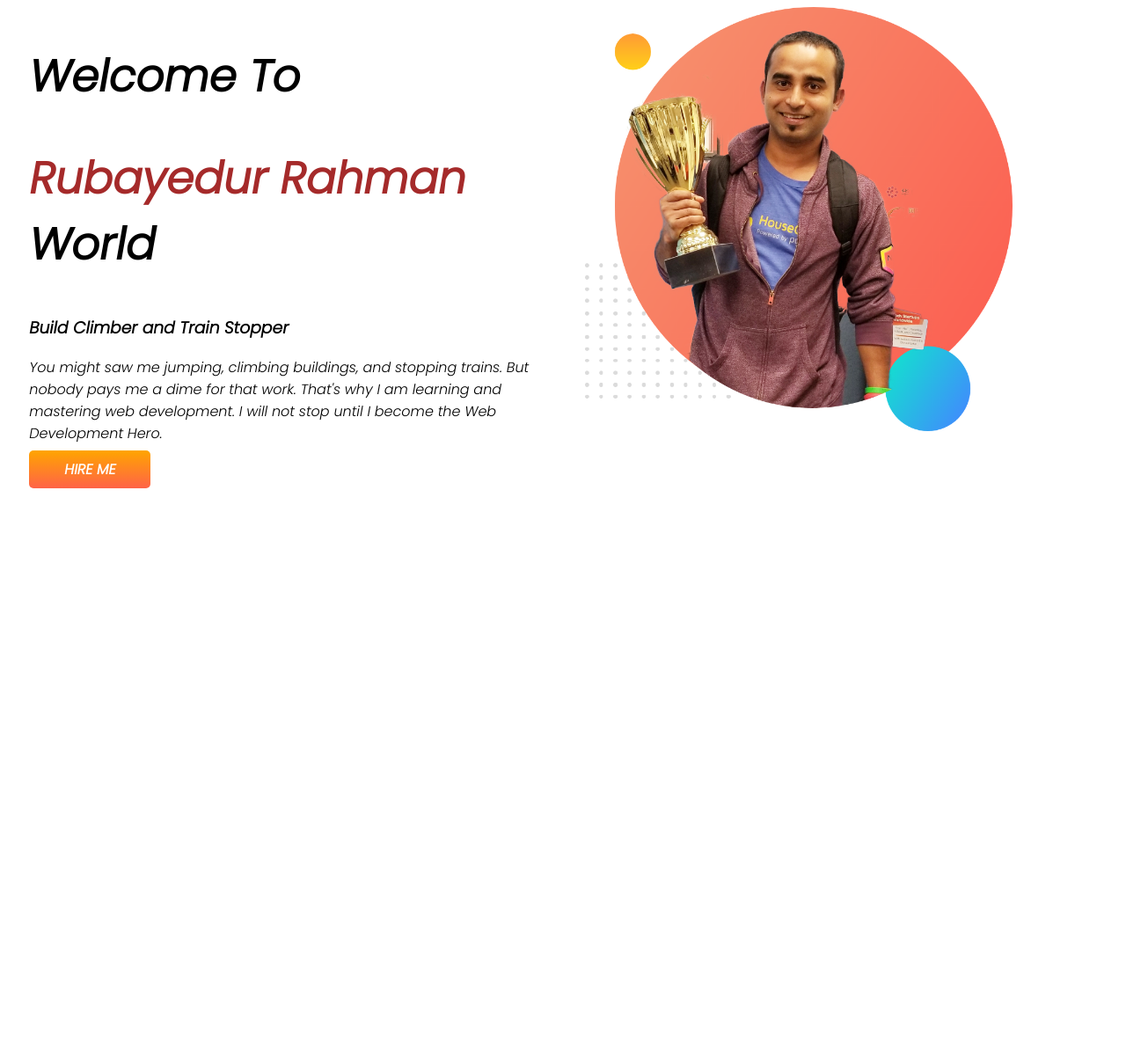
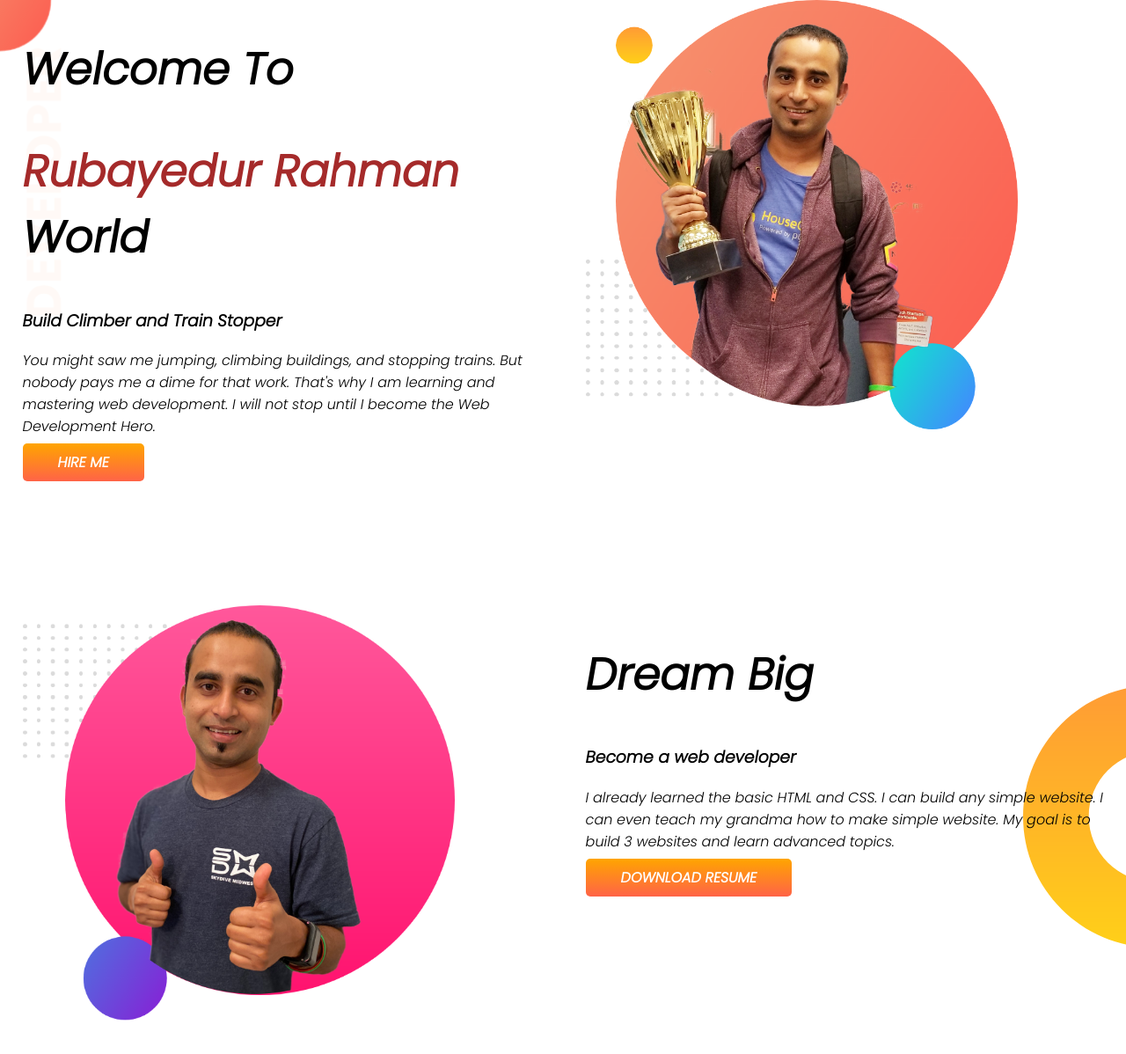
Before and after one commit to rubayedurrahman/basic-portfolio, a plain HTML site: page index.html in a window 1280 px wide. Shown: the whole page at 88% size. Before the commit the page ends 800 px from the top, so only its background shows below. Drawn offline with Linux system fonts and the light colour scheme.

Commit message:
section add

```diff
--- a/index.html
+++ b/index.html
@@ -13,7 +13,7 @@
 </head>
 
 <body>
-    <section>
+    <section class="top-banner">
         <div class="half-width">
             <h1>Welcome To</h1>
             <h1><span class="name">Rubayedur Rahman</span> World</h1>
@@ -23,11 +23,25 @@
                 That's why I am learning and mastering web development. I will not stop until I become the Web
                 Development
                 Hero.</p>
-            <a target="blank" class="hire-link" href="https://github.com/">HIRE ME</a>
+            <a class="hire-link" target="blank" class="hire-link" href="https://github.com/">HIRE ME</a>
         </div>
         <div class="half-width">
             <img src="images/jhankar.png" alt="">
         </div>
+    </section>
+    <section class="dream">
+        <div class="half-width">
+            <img src="images/jhankar2.png" alt="">
+        </div>
+        <div class="half-width">
+            <h1>Dream Big</h1>
+            <h3>Become a web developer</h3>
+            <p>I already learned the basic HTML and CSS. I can build any simple website. I can even teach my grandma how
+                to make simple website. My goal is to build 3 websites and learn advanced topics.</p>
+            <a class="hire-link" target="blank" href="">DOWNLOAD RESUME</a>
+
+        </div>
+
     </section>
 
 
--- a/style.css
+++ b/style.css
@@ -1,5 +1,6 @@
 body{
     font-family: 'Poppins', sans-serif;
+    margin: 0;
 }
 h1{
     font-size: 50px;
@@ -9,6 +10,7 @@ h1{
 }
 section{
     display: flex;
+    margin-bottom: 150px;
 }
 .half-width{
     margin-left: 2%;
@@ -25,3 +27,14 @@ section{
     border-radius: 5px;
     font-weight: 700;
 }
+.top-banner{
+   background-image: url(images/top-banner.png);
+   background-repeat: no-repeat;
+}
+.dream{
+    background-image: url(images/dream-bg.png);
+    background-repeat: no-repeat;
+    background-position: right;
+
+
+}
```
